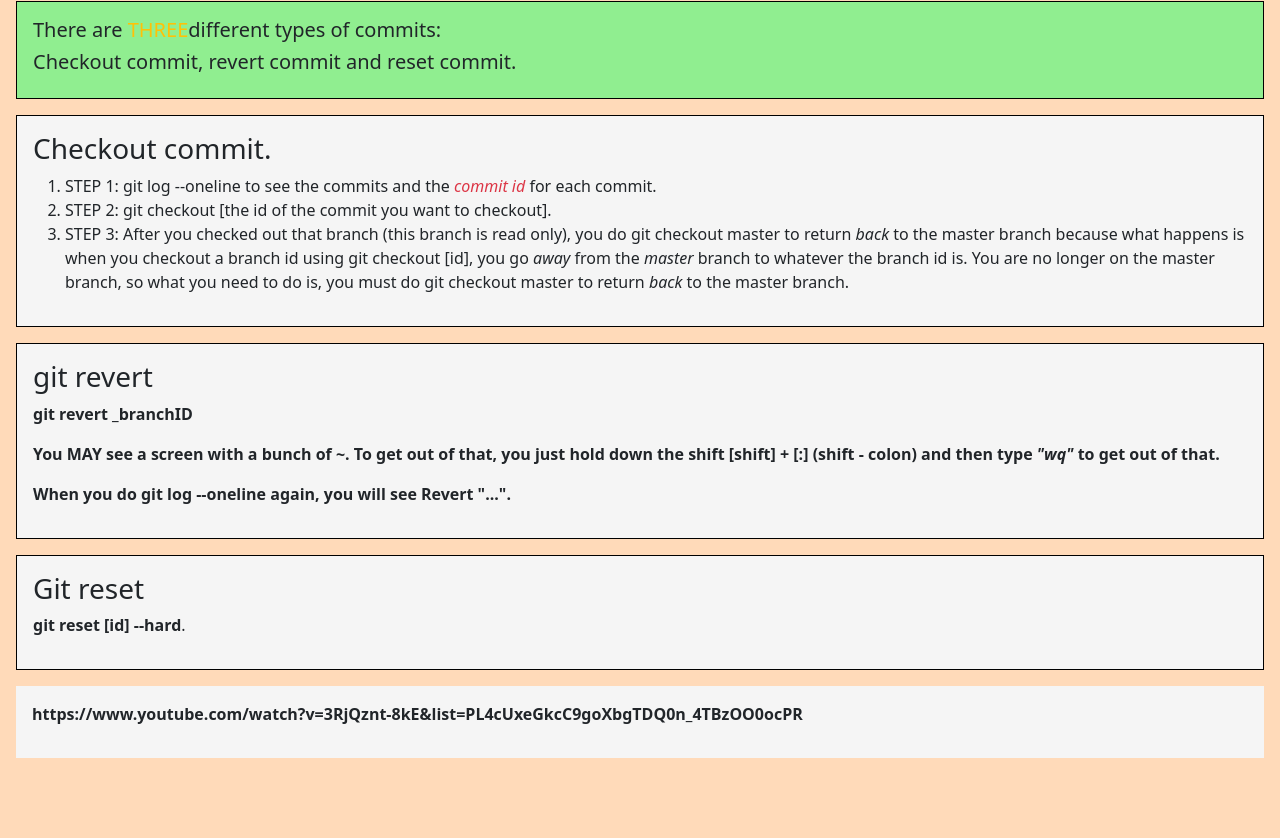
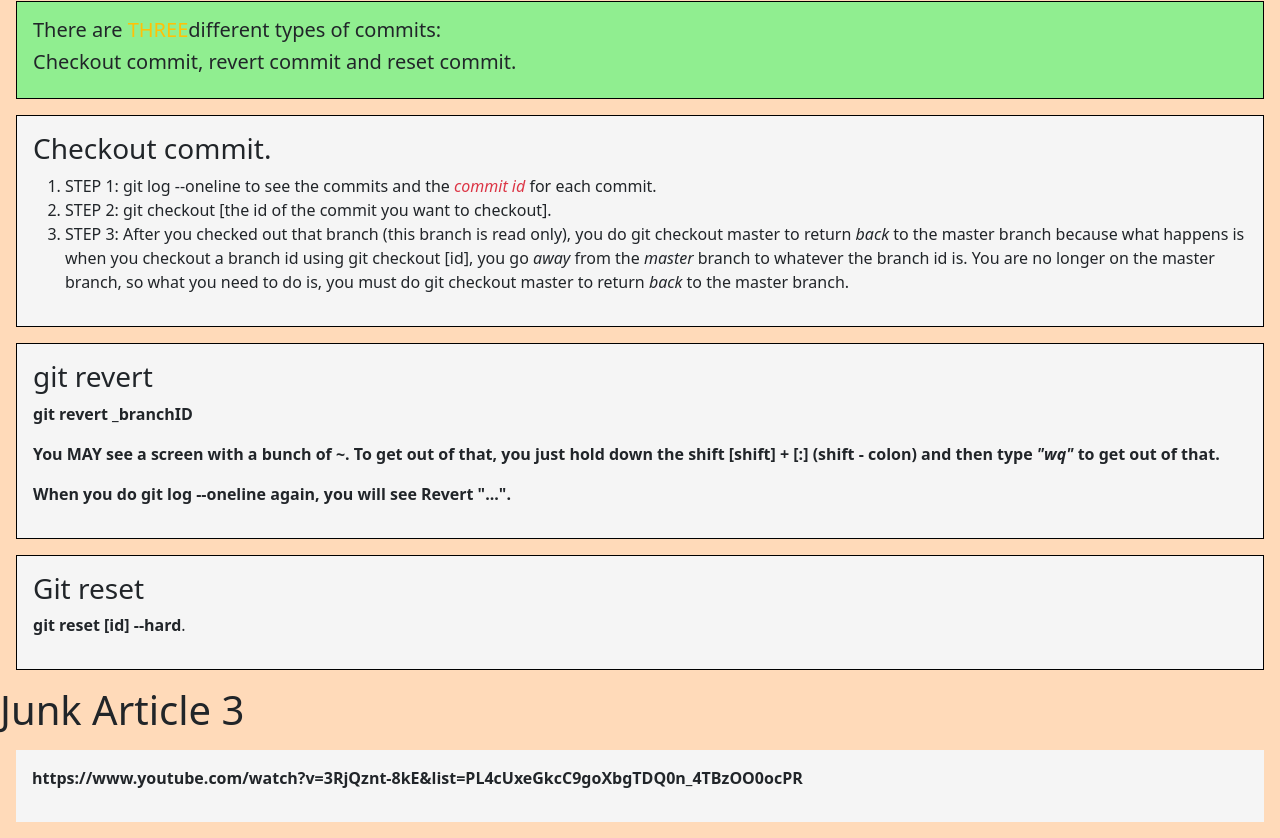
Before and after one commit to dho1115/net-ninja-gitone, a website: page index.html in a window 1280 px wide. Shown: the part 1549-2387 px from the top of the page. Before the commit the page ends 2323 px from the top, so only its background shows below. Drawn offline with nearby package versions, Linux system fonts and the light colour scheme.

Commit message:
Junk Article 3.

```diff
--- a/index.html
+++ b/index.html
@@ -91,6 +91,8 @@
       <p><strong>git reset [id] --hard</strong>.</p>
    </article>
 
+   <h1>Junk Article 3</h1>
+
    <footer class="p-3 m-3">
       <p><strong>https://www.youtube.com/watch?v=3RjQznt-8kE&list=PL4cUxeGkcC9goXbgTDQ0n_4TBzOO0ocPR</strong></p>
    </footer>
```
